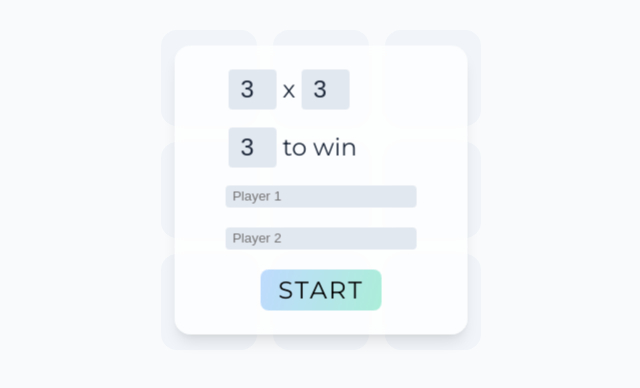
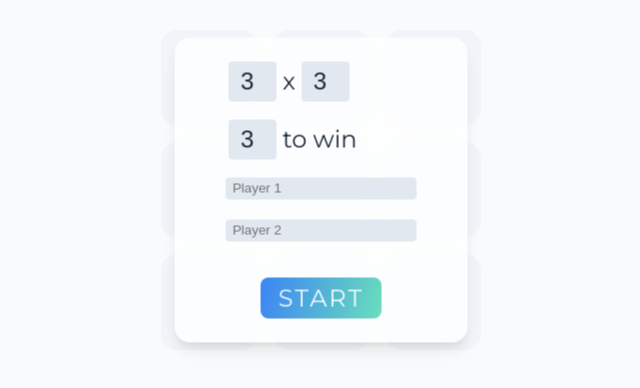
Before and after one commit to adoxography/kinarow, a website built with Parcel: page index.html in a window 1280 px wide. Shown: the part 210-598 px from the top of the page, without its empty margins (319-959 px from the left). Built offline with nearby package versions, Linux system fonts and the light colour scheme.

Commit message:
Update colours

```diff
--- a/css/style.css
+++ b/css/style.css
@@ -3,9 +3,9 @@
 :root {
   --ff-sans: Montserrat, Arial, Helvetica, sans-serif;
 
-  --clr-primary: #BFDBFE;
+  --clr-primary: #3B82F6;
   --clr-primary-light: #DBEAFE;
-  --clr-secondary: #A7F3D0;
+  --clr-secondary: #6EE7B7;
   --clr-secondary-light: #D1FAE5;
   --clr-notification: #FEF9C3;
 
@@ -188,6 +188,7 @@ p {
 }
 
 .btn {
+  color: #fffe;
   font-size: 1.5rem;
   text-transform: uppercase;
   letter-spacing: 2px;
@@ -196,10 +197,19 @@ p {
   border: none;
   cursor: pointer;
   transition: transform 0.25s ease-in-out;
-  background-image: linear-gradient(105deg, var(--clr-primary), var(--clr-secondary), var(--clr-primary), var(--clr-secondary));
-  background-size: 400%;
-  background-position: left;
+  background-image: linear-gradient(
+    105deg,
+    var(--clr-secondary),
+    var(--clr-primary),
+    var(--clr-secondary),
+    var(--clr-primary),
+    var(--clr-secondary),
+    var(--clr-primary)
+  );
+  background-size: 600%;
+  background-position: 25%;
   opacity: 1.0;
+  margin-top: 1rem;
   padding: 0.25em 0.75em;
   transform: scale(1);
   -webkit-tap-highlight-color: transparent;
@@ -225,11 +235,11 @@ p {
 
 @keyframes slide {
   from {
-    background-position: 0%;
+    background-position: 25%;
   }
 
   to {
-    background-position: 100%;
+    background-position: 75%;
   }
 }
 
```
